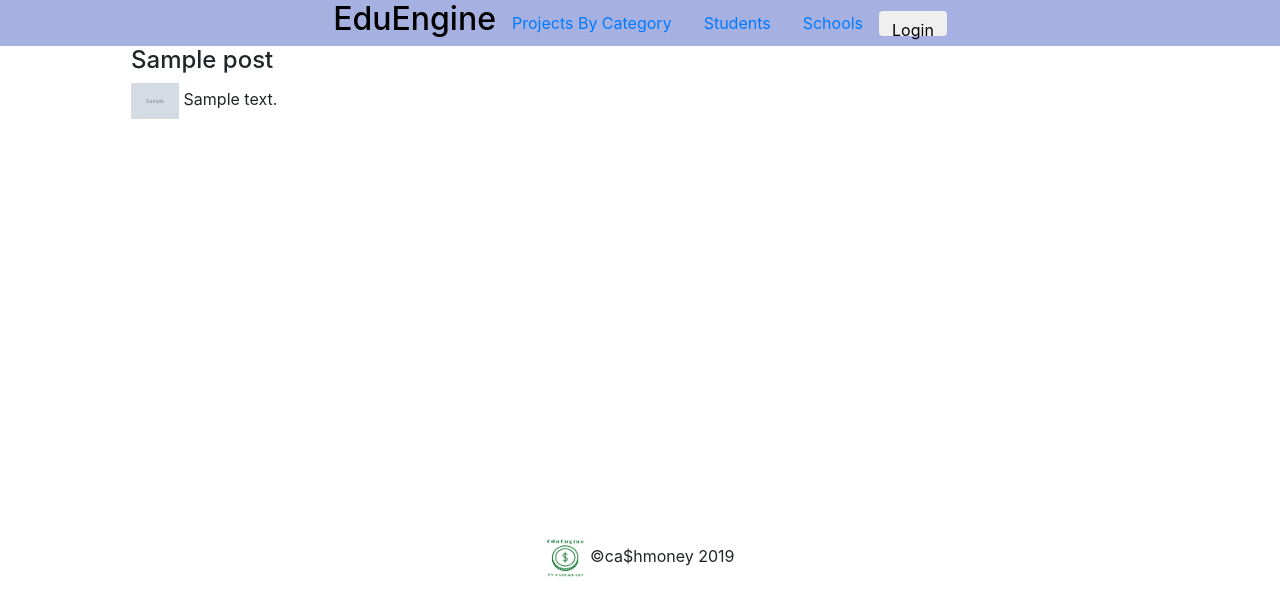
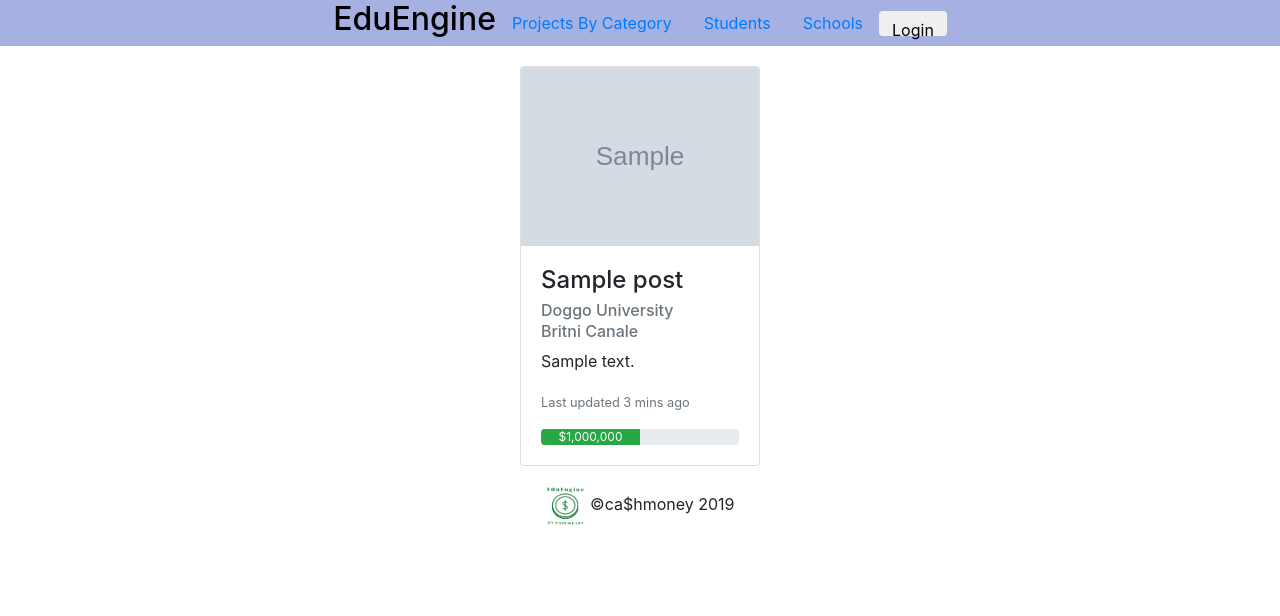
Before and after one commit to JoshWeiner/ca-hmoney, a Flask app: template cashmoney/templates/home.html in a window 1280 px wide. Shown: the top 616 px of the page. Run offline with Flask 2, Linux system fonts and the light colour scheme; the template is opened without the code that fills it: most values are stand-ins (such as "Sample title", 1, 10 or a date in 2020); grey boxes marked "Sample" are stand-in pictures; some libraries are stand-ins or nearby versions.

Commit message:
Stilll front end

```diff
--- a/cashmoney/templates/base.html
+++ b/cashmoney/templates/base.html
@@ -40,7 +40,7 @@
   {% endblock %}
 
   {% block footer%}
-  <footer style="text-align:center; position:sticky">
+  <footer class = "position-sticky" style="text-align:center; position:fixed">
     <img src="{{url_for('static', filename='logo.png')}}" height="40" width="40">
     &copy;ca$hmoney 2019
   </footer>
--- a/cashmoney/templates/home.html
+++ b/cashmoney/templates/home.html
@@ -3,16 +3,22 @@
 
 {%block body%}
 
-<div class = "row" id = "feed">
+<div class = "row justify-content-center" id = "feed">
 
   {% for post in feed %}
 
-  <div class = "post col-sm-3" style = "margin-right: 10%; margin-left:10%; margin-bottom:10%">
-
-    <h4> {{post['title']}} </h4>
-    <img class = "img-responsive" src = {{post['img']}} style = "height: 10%"></img>
-    {{post['description']}}
-
+  <div class = "card" style="width: 15rem; margin: 20px">
+    <img class = "card-img-top" src = {{post['img']}}></img>
+    <div class = "card-body">
+      <h4 class = "card-title"> {{post['title']}} </h4>
+      <h6 class="card-subtitle mb-2 text-muted">Doggo University</h6>
+      <h6 class="card-subtitle mb-2 text-muted">Britni Canale</h6>
+      <p class = "card-text">{{post['description']}}</p>
+      <p class="card-text"><small class="text-muted">Last updated 3 mins ago</small></p>
+      <div class="progress">
+        <div class="progress-bar bg-success" role="progressbar" style="width: 50%" aria-valuenow="50" aria-valuemin="0" aria-valuemax="100"> $1,000,000</div>
+      </div>
+    </div>
   </div>
 
   {%endfor%}
--- a/cashmoney/templates/projects.html
+++ b/cashmoney/templates/projects.html
@@ -1,8 +1,10 @@
 {%extends 'base.html'%}
 
 {%block body%}
+<div class = "row">
 <form class="form-inline my-2 my-lg-0">
       <input class="form-control mr-sm-2" type="search" placeholder="Search" aria-label="Search">
       <button class="btn btn-outline-success my-2 my-sm-0" type="submit">Search</button>
     </form>
+    </div>
 {%endblock%}
```
Also changed, not shown: cashmoney/templates/students.html (+7 -0 lines).
